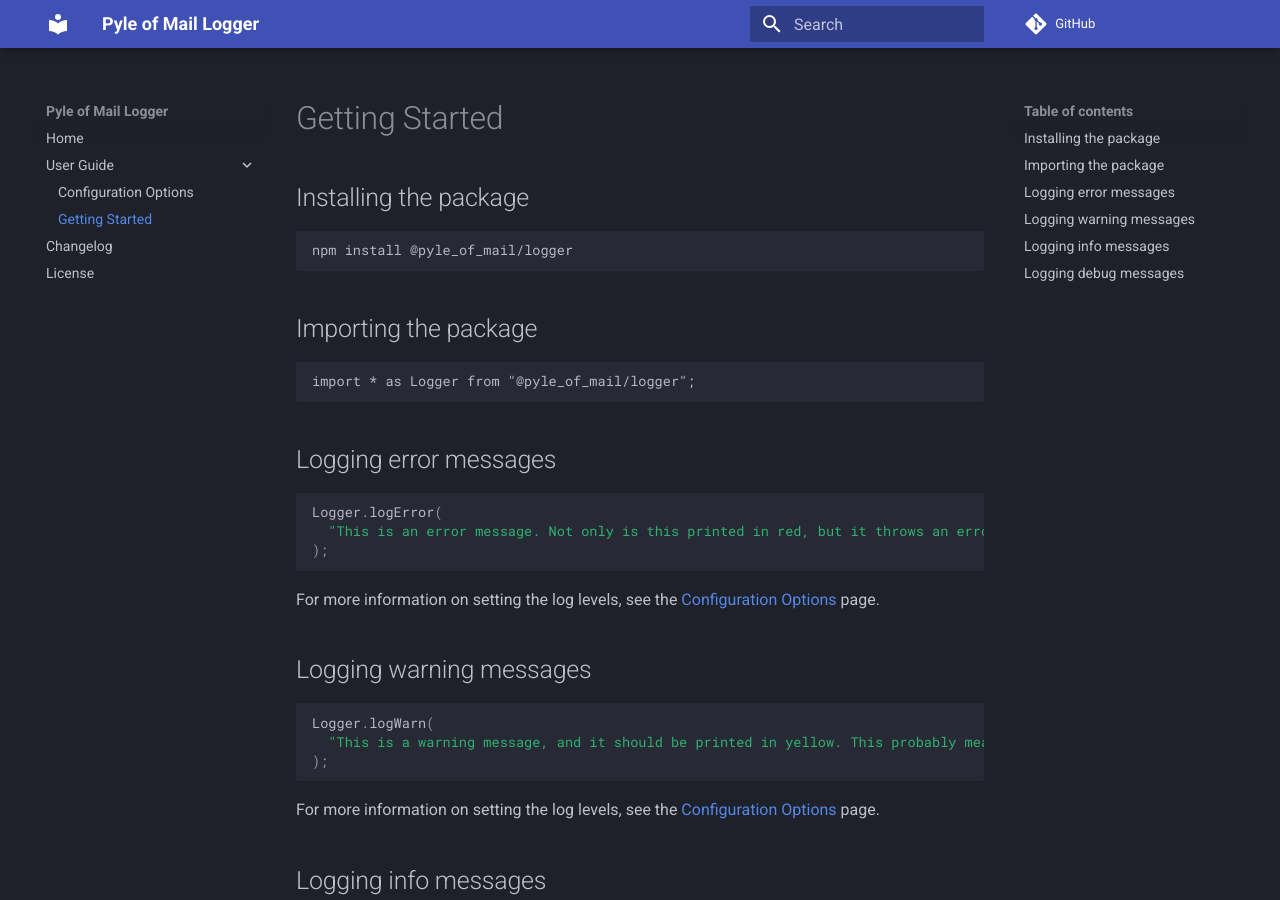
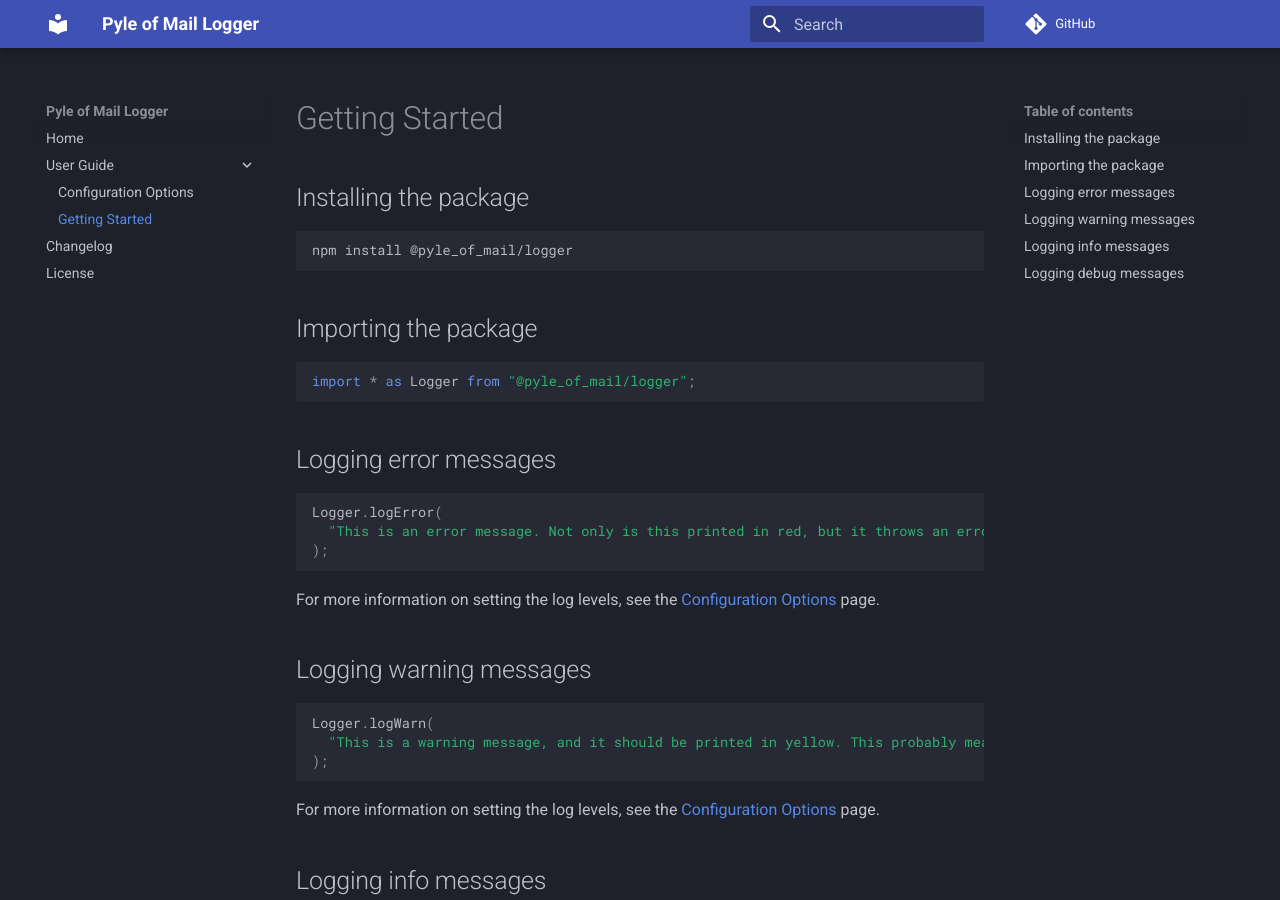
Before and after one commit to mahdithedev/logger, an MkDocs documentation site: the page built from docs/user-guide/getting-started.md, in a window 1280 px wide and 900 px high. Built offline with MkDocs 1.6.1 and Material for MkDocs 9.7.7, drawn with Linux system fonts in a browser that asks for light colours; comment, search, counter and statistics services are not loaded.

Commit message:
[norelease] fix code formatting

````diff
--- a/docs/user-guide/getting-started.md
+++ b/docs/user-guide/getting-started.md
@@ -17,7 +17,7 @@ npm install @pyle_of_mail/logger
 
 ## Importing the package
 
-```node
+```javascript
 import * as Logger from "@pyle_of_mail/logger";
 ```
 
````
